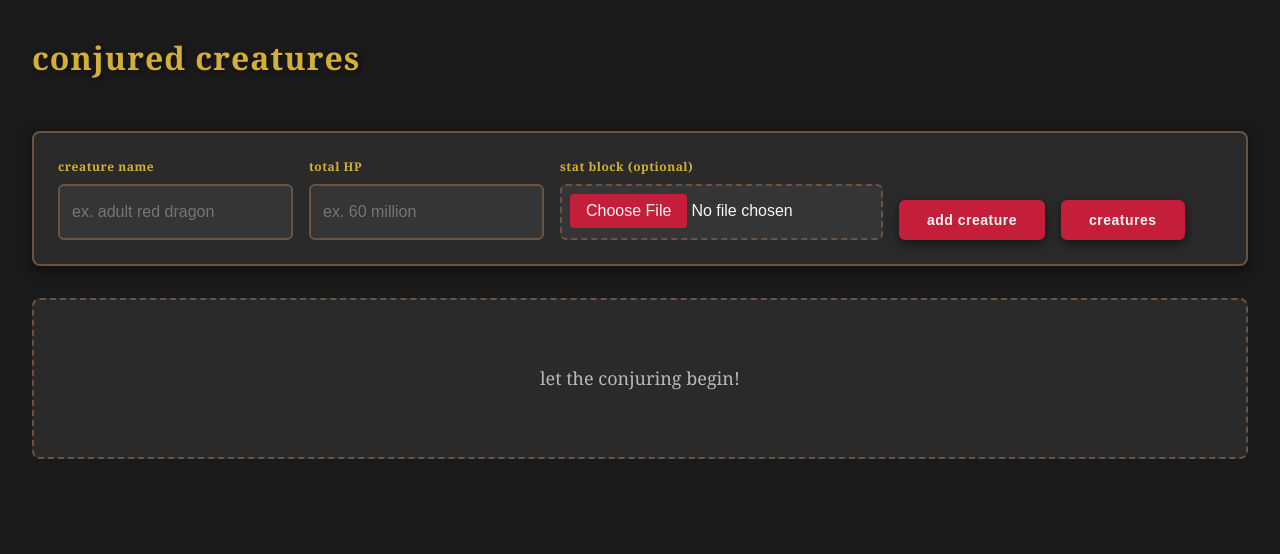
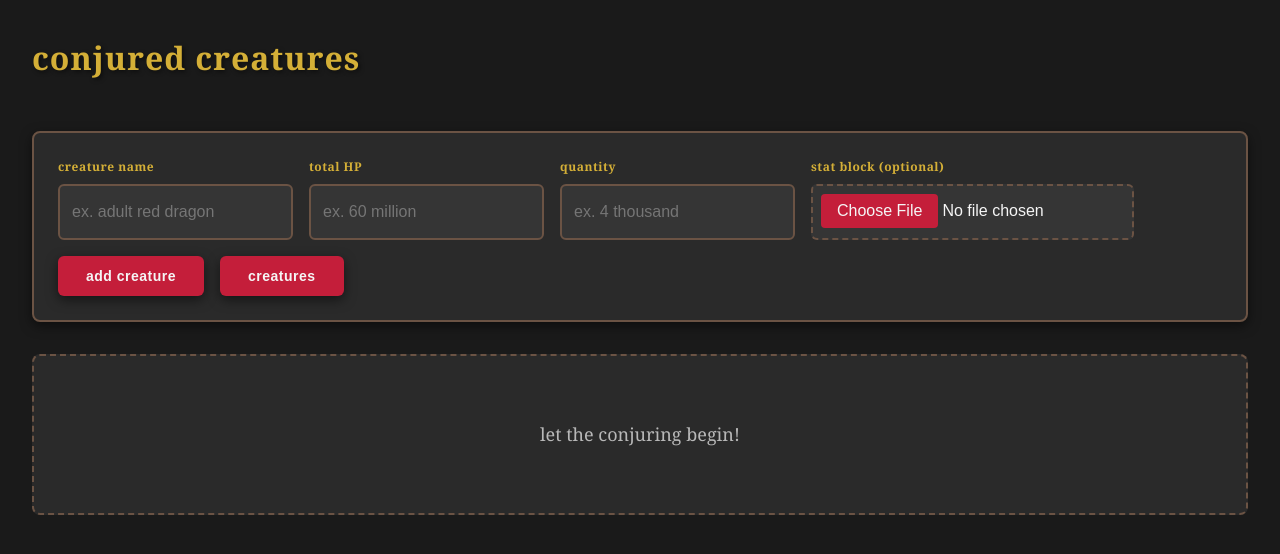
Before and after one commit to brendaliu2/dnd-stats, a React (Vite) app in the folder dnd-stats/: page / in a window 1280 px wide. Shown: the top 554 px of the page. Built offline with nearby package versions, Linux system fonts and the light colour scheme; the HTML template or start-up script is replaced by a standard one.

Commit message:
add quantity to input

```diff
--- a/dnd-stats/src/App.tsx
+++ b/dnd-stats/src/App.tsx
@@ -9,6 +9,7 @@ export default function ConjuredAnimalsTracker() {
   const [animals, setAnimals] = useState<ConjuredAnimal[]>([]);
   const [animalName, setAnimalName] = useState('');
   const [totalHp, setTotalHp] = useState('');
+  const [quantity, setQuantity] = useState('');
   const [damageInputs, setDamageInputs] = useState<Record<string, string>>({});
   const [healingInputs, setHealingInputs] = useState<Record<string, string>>({});
   const [selectedImage, setSelectedImage] = useState<string>('');
@@ -21,6 +22,10 @@ export default function ConjuredAnimalsTracker() {
     const hp = parseInt(totalHp, 10);
     if (isNaN(hp) || hp <= 0) return;
 
+    let newAnimals = animals
+    let i: number = 0;
+    while (i < quantity) {
+      console.log('quantity', quantity)
       const newAnimal: ConjuredAnimal = {
         id: Date.now().toString(),
         name: animalName,
@@ -29,9 +34,14 @@ export default function ConjuredAnimalsTracker() {
         imageData: selectedImage || undefined,
       };
 
-    setAnimals([...animals, newAnimal]);
+      newAnimals.push(newAnimal)
+      i++
+    }
+
+    setAnimals(newAnimals)
     setAnimalName('');
     setTotalHp('');
+    setQuantity('');
     setSelectedImage('');
   };
 
@@ -154,6 +164,18 @@ export default function ConjuredAnimalsTracker() {
           />
         </div>
 
+        <div className="input-group" style={{ minWidth: '140px' }}>
+          <label htmlFor="total-hp">quantity</label>
+          <input
+            id="quantity"
+            type="number"
+            placeholder="ex. 4 thousand"
+            value={quantity}
+            onChange={(e) => setQuantity(e.target.value)}
+            onKeyPress={(e) => handleKeyPress(e, addAnimal)}
+          />
+        </div>
+
         <div className="input-group">
           <label htmlFor="stat-block">stat block (optional)</label>
           <input
@@ -163,6 +185,7 @@ export default function ConjuredAnimalsTracker() {
             onChange={handleImageUpload}
           />
         </div>
+
 
         <button className="btn-primary" onClick={addAnimal}>
           add creature
```
Lines whose indentation alone changed are shown as unchanged.
